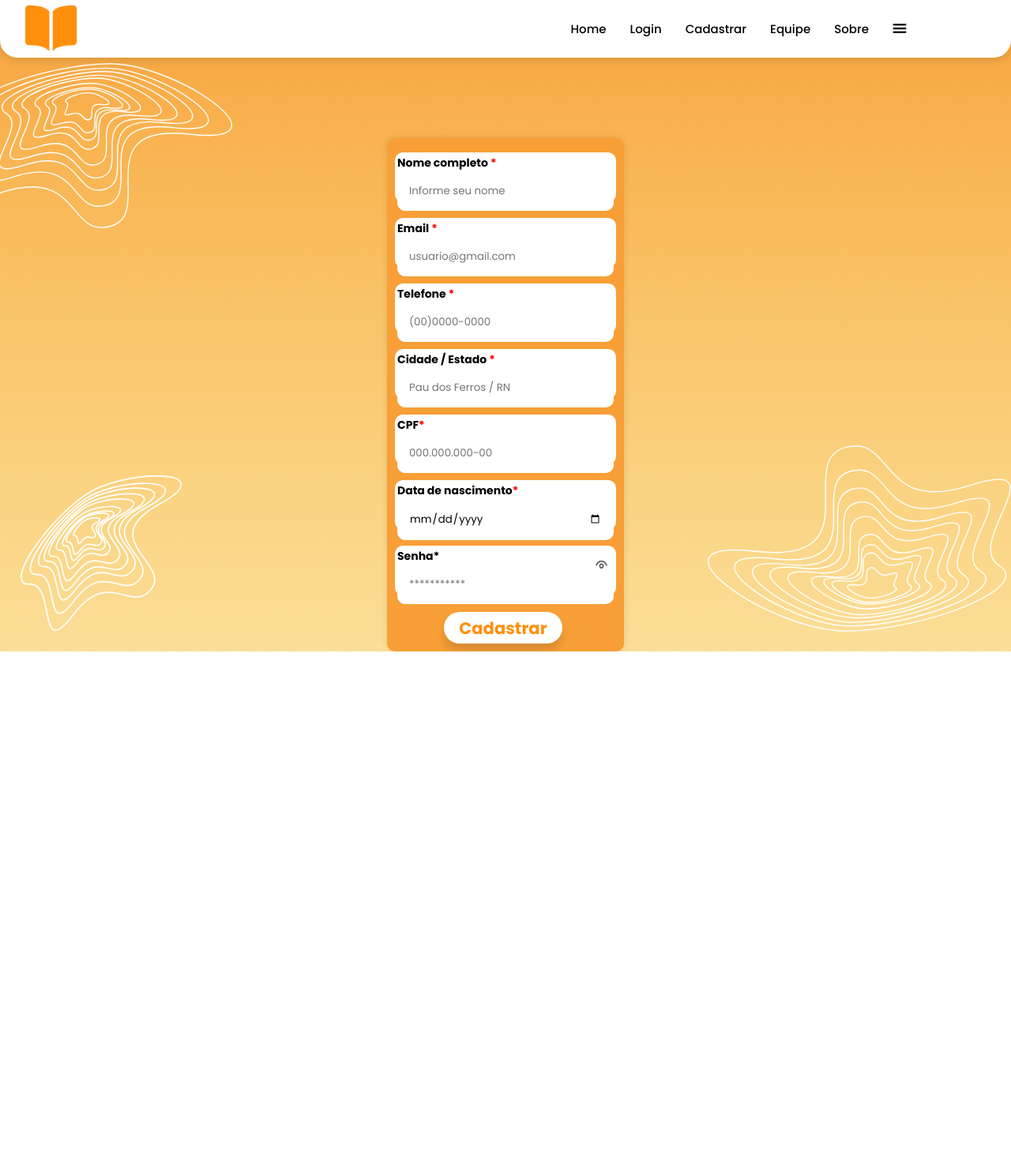
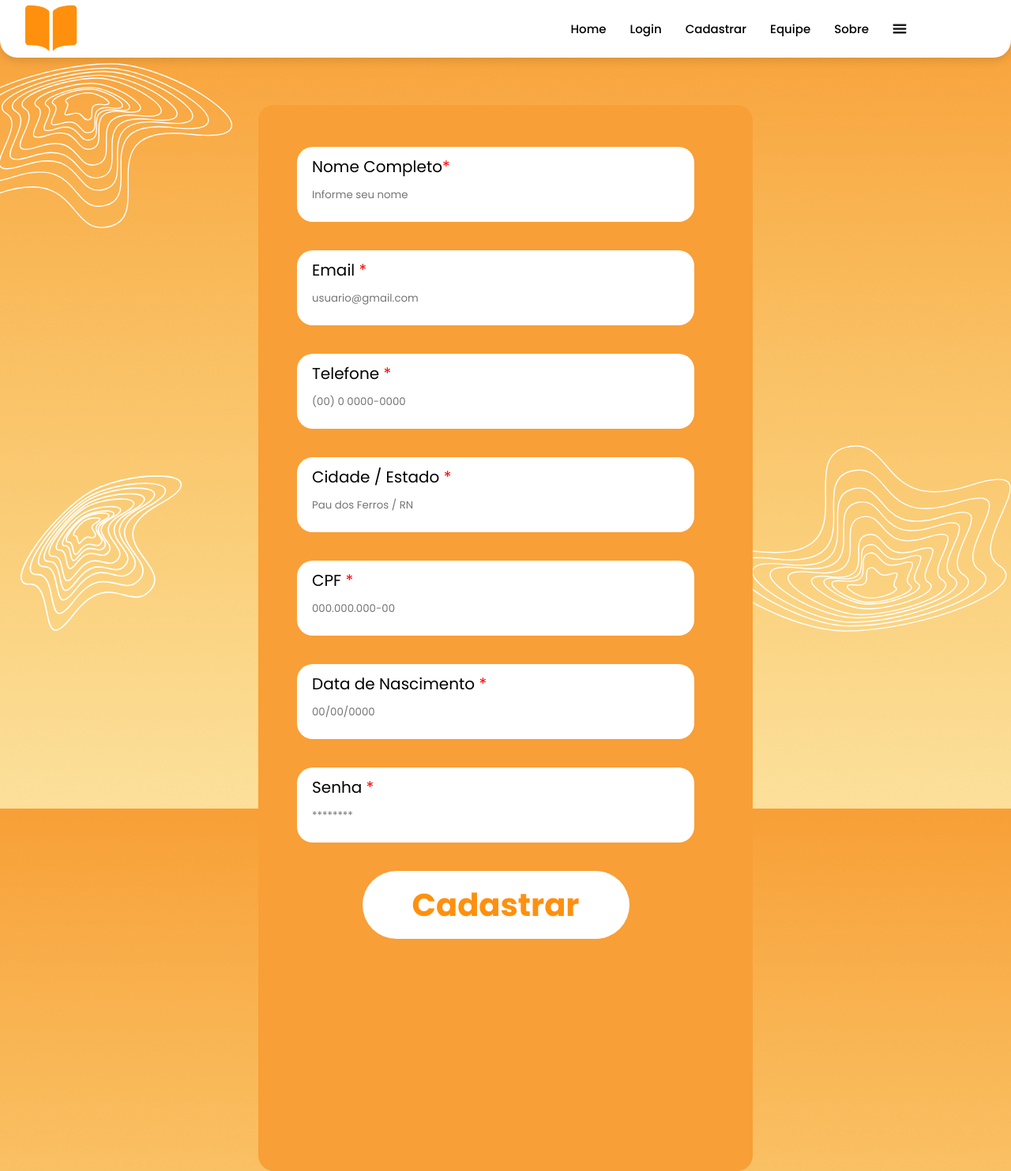
Before and after one commit to letsticia/CapacitacaoConjunta, a Django app: template biblioteca/templates/cadastrofun.html in a window 1280 px wide. Shown: the whole page at 79% size. Before the commit the page ends 825 px from the top, so only its background shows below. Run offline with Django 5.2, Linux system fonts and the light colour scheme; the template is opened without the code that fills it, so the values that code supplies are empty.

Commit message:
front atualizado

```diff
--- a/biblioteca/templates/cadastrofun.html
+++ b/biblioteca/templates/cadastrofun.html
@@ -3,8 +3,9 @@
 
 <head>
     <meta charset="UTF-8">
+    <meta http-equiv="X-UA-Compatible" content="IE=edge">
     <meta name="viewport" content="width=device-width, initial-scale=1.0">
-    <title>Cadastro</title>
+    <title>Cadastrar Funcionário</title>
     <link rel="stylesheet" href="styles/cadastrofun.css">
     <link rel="preconnect" href="https://fonts.googleapis.com">
     <link rel="preconnect" href="https://fonts.gstatic.com" crossorigin>
@@ -13,10 +14,10 @@
         rel="stylesheet">
 </head>
 
-<body class="background">
+<body>
     <header>
         <div class="container-logo">
-            <img class="logo" src="assets/svg/ion_book.svg" alt="">
+            <img class="logo" src="assets/svg/ion_book.svg">
         </div>
         <nav class="navbar">
             <ul>
@@ -25,7 +26,7 @@
                 <li><a href="#">Cadastrar</a></li>
                 <li><a href="#">Equipe</a></li>
                 <li><a href="#">Sobre</a></li>
-                <li><img src="assets/svg/Vector.svg" alt="Mais opções"></li>
+                <img src="assets/svg/Vector.svg">
             </ul>
         </nav>
     </header>
@@ -34,53 +35,41 @@
     <img src="assets/svg/Group 33.svg" class="wave2">
     <img src="assets/svg/Group 34.svg" class="wave3">
 
-    <section>
-      <div class="cadastro">
+    <div class="waitmaincontainer">
+        <div class="formcontainer">
             <form>
-          <div class="form-group">
-
-            <div class="nome">
-            <label for="nome">Nome completo <span>*</span></label>
-            <input type="text" class="usuario" name="usuario" placeholder="Informe seu nome">
+                <div class="namecontainer">
+                    <p>Nome Completo<span class="red">*</span></p>
+                    <input type="text" name="nome" placeholder="Informe seu nome">
                 </div>
-
-            <div class="nome">
-              <label for="password">Email <span>*</span></label>
-              <input type="email" name="Senha" placeholder="usuario@gmail.com">
+                <div class="emailcontainer">
+                    <p>Email <span class="red">*</span></p>
+                    <input type="text" name="email" placeholder="usuario@gmail.com">
                 </div>
-
-            <div class="nome">
-              <label for="password">Telefone <span>*</span></label>
-              <input type="number" name="Senha" placeholder="(00)0000-0000">
+                <div class="telcontainer">
+                    <p>Telefone <span class="red">*</span></p>
+                    <input type="text" name="telefone" placeholder="(00) 0 0000-0000">
                 </div>
-            <div class="nome">
-              <label for="password">Cidade / Estado <span>*</span></label>
-              <input type="text" name="Senha" placeholder="Pau dos Ferros / RN">
+                <div class="cidadecontainer">
+                    <p>Cidade / Estado <span class="red">*</span></p>
+                    <input type="text" name="cidade" placeholder="Pau dos Ferros / RN">
                 </div>
-              <div class="nome">
-                <label for="password">CPF<span>*</span></label>
-                <input type="number" name="Senha" placeholder="000.000.000-00">
+                <div class="cpfcontainer">
+                    <p>CPF <span class="red">*</span></p>
+                    <input type="text" name="cpf" placeholder="000.000.000-00">
                 </div>
-                <div class="nome">
-                  <label for="password">Data de nascimento<span>*</span></label>
-                  <input type="date" name="Senha" placeholder="(00)0000-0000">
+                <div class="nasccontainer">
+                    <p>Data de Nascimento <span class="red">*</span></p>
+                    <input type="text" name="datanascimento" placeholder="00/00/0000">
                 </div>
-                  <div class="senha">
-                    <label for="password">Senha<span>*</span></label>
-                    <input type="password" name="Senha" placeholder="***********">
-                    <span class="show-password"><img src="assets/svg/iconoir_ey.svg" alt=""></span>
+                <div class="senhacontainer">
+                    <p>Senha <span class="red">*</span></p>
+                    <input type="text" name="senha" placeholder="********">
                 </div>
-
-                  </div>
-
-                  <div class="bottom">
-                    <button class="cadastrar"
-                    type="submit">Cadastrar</button>
-                  </div>
-
-          </div>
+                <input type="submit" value="Cadastrar" class="delete">
             </form>
         </div>
+    </div>
+</body>
 
-</body>
 </html>
--- a/biblioteca/templates/styles/cadastrofun.css
+++ b/biblioteca/templates/styles/cadastrofun.css
@@ -1,9 +1,12 @@
 * {
-  padding: 0;
-  margin: 0;
+  padding: 0px;
+  margin: 0px;
   font-family: "Poppins", sans-serif;
-  box-sizing: border-box;
 }
+
+/* html{
+  height: 1024px;
+} */
 
 a {
   text-decoration: none;
@@ -20,6 +23,22 @@
   border-radius: 0px 0px 22px 22px;
   box-shadow: 0px 4px 12px 0px #0000001F;
   justify-content: flex-end;
+  width: 100%;
+}
+
+.container-logo {
+  display: flex;
+  justify-content: center;
+}
+
+.logo {
+  margin-right: 600px;
+  justify-content: center;
+  align-items: center;
+}
+
+.menubar {
+  margin-left: 47.6px;
 }
 
 .navbar ul {
@@ -35,143 +54,15 @@
   font-size: 15px;
 }
 
-.container-logo {
-  display: inline-flex;
+body {
+  background-image: url("../assets/img/background.png");
+  background-attachment: fixed;
+  display: flex;
+  align-items: center;
   justify-content: center;
-}
-
-.logo {
-  margin-right: 600px;
-  justify-content: center;
-  align-items: center;
-}
-
-body {
-  background-image: url(../assets/img/Rectangle\ 1.png);
-  background-position: center;
-  margin: 0;
-  padding: 0;
-  height: 100vh;
-  background-size: cover;
-  background-repeat: no-repeat;
-}
-
-.background:before {
-  content: '';
-  position: absolute;
-  top: 0;
-  left: 0;
-  width: 100%;
-  height: 100%;
-  z-index: -1;
-}
-
-.cadastro {
-  height: 650px;
-  width: 300px;
-  margin: 100px auto;
-  padding: 10px;
-  background-color: #F89F37;
-  border-radius: 10px;
-  box-shadow: 0 0 10px rgba(0, 0, 0, 0.1);
-  transform: translate(-50%, -50%);
-  top: 50%;
-  left: 50%;
-  position: absolute;
-  font-family: 'Poppins', sans-serif;
-  font-weight: bold;
-  font-size: 14px;
-}
-
-.form-group{
-  margin-top: 8px;
-}
-
-.nome{
-  margin-bottom: 20px;
-  background-color: white;
   flex-direction: column;
-  display: flex;
-  border-radius: 10px;
-  padding: 3px;
-  height: 63px;
-}
-
-.nome span{
-  color: red;
-}
-
-.email{
-  margin-top: 1px;
-  background-color: white;
-  flex-direction: column;
-  display: flex;
-  border-radius: 10px;
-  padding: 3px;
-  height: 63px;
-}
-
-.email span{
-  color: red;
-}
-
-.telefone{
-  margin-top: 9px;
-  background-color: white;
-  flex-direction: column;
-  display: flex;
-  border-radius: 10px;
-  padding: 3px;
-  height: 63px;
-}
-
-.cidade{
-  margin-top: 9px;
-  background-color: white;
-  flex-direction: column;
-  display: flex;
-  border-radius: 10px;
-  padding: 3px;
-  height: 63px;
-}
-
-.senha{
-  margin-top: 15px;
-  background-color: white;
-  flex-direction: column;
-  display: flex;
-  border-radius: 10px;
-  padding: 3px;
-  height: 63px;
-}
-
-.form-group input {
-  width: 100%;
-  padding: 15px;
-  border: 1px solid white;
-  border-radius: 10px;
-  margin-bottom: 10px;
-  outline: none;
-  border: none;
-}
-
-.cadastrar{
-  width: 150px;
-  height: 40px;
-  border: white;
-  border-radius: 100px;
-  font-family: 'Poppins', sans-serif;
-  font-weight: bold;
-  font-size: 21px;
-  position: inherit;
-  box-shadow: 0px 10px 12px 0px #0000001F;
-  justify-content: flex-end;
-  transition: transform 0.5s ease;
-  background-color: white;
-  color: #FF900E;
-}
-.cadastrar:hover{
-  transform: scale(1.1);
+  /* width: 100%; */
+  /* height: 100vh; */
 }
 
 .waves {
@@ -201,16 +92,229 @@
   width: 30%;
 }
 
-.show-password {
-  position: absolute;
-  top: 530px;
-  right: 20px;
-  height: auto;
+.waitmaincontainer{
+  background-color: #F89F37;
+  width: 626px;
+  height: 1350px;
+  border-radius: 20px;
+  display: flex;
+  align-items: center;
+  justify-content: space-between;
+  flex-direction: column;
+  margin-top: 60px;
+  text-align: center;
 }
 
-.bottom{
-  position: absolute;
-  bottom: 50px;
-  left: 24%;
-  transform: translateX(-50%);
+.notiicon{
+  width: 107px;
+  height: 107px;
 }
+
+.waitmaincontainer p{
+  color: #fff;
+  font-size: 32px;
+  margin: 0px 60px;
+}
+.formcontainer{
+  display: flex;
+  justify-content: space-between;
+  margin: 53px 61px 61px 36px;
+}
+
+.delete{
+  border: none;
+  background-color: #fff;
+  color: #FF900E;
+  width: 338px;
+  height: 86px;
+  border-radius: 50px;
+  font-size: 40px;
+  box-shadow: 0px 4px 4px 3px rgba(0, 0, 0, 0,.26);
+  -webkit-box-shadow: 0px 4px 4px 3px rgba(0, 0, 0, 0,.26);
+  -moz-box-shadow: 0px 4px 4px 3px rgba(0, 0, 0, 0.26);
+  font-weight: bold;
+  margin-bottom: 75px;
+}
+
+.namecontainer{
+  background-color: #fff;
+  border-radius: 20px;
+  height: 95px;
+  width: 503px;
+  display: flex;
+  flex-direction: column;
+  justify-content: space-between;
+  align-items: start;
+  margin-bottom: 36px;
+}
+
+.namecontainer p{
+  color: #000;
+  font-size: 20px;
+  margin: 10px 0px 0px 19px;
+}
+
+.namecontainer input{
+  border: none;
+  width: 219px;
+  margin-bottom: 24px;
+  margin-left: 19px;
+  color: #a5a5a5;
+}
+
+.emailcontainer{
+  background-color: #fff;
+  border-radius: 20px;
+  height: 95px;
+  width: 503px;
+  display: flex;
+  flex-direction: column;
+  justify-content: space-between;
+  align-items: start;
+  margin-bottom: 36px;
+}
+.emailcontainer p{
+  color: #000;
+  font-size: 20px;
+  margin: 10px 0px 0px 19px;
+}
+.emailcontainer input{
+  border: none;
+  width: 267px;
+  margin-bottom: 24px;
+  margin-left: 19px;
+  color: #a5a5a5;
+}
+.telcontainer{
+  background-color: #fff;
+  border-radius: 20px;
+  height: 95px;
+  width: 503px;
+  display: flex;
+  flex-direction: column;
+  justify-content: space-between;
+  align-items: start;
+  margin-bottom: 36px;
+}
+
+.telcontainer p{
+  color: #000;
+  font-size: 20px;
+  margin: 10px 0px 0px 19px;
+}
+
+.telcontainer input{
+  border: none;
+  width: 219px;
+  margin-bottom: 24px;
+  margin-left: 19px;
+  color: #a5a5a5;
+}
+
+.cidadecontainer{
+  background-color: #fff;
+  border-radius: 20px;
+  height: 95px;
+  width: 503px;
+  display: flex;
+  flex-direction: column;
+  justify-content: space-between;
+  align-items: start;
+  margin-bottom: 36px;
+}
+
+.cidadecontainer p{
+  color: #000;
+  font-size: 20px;
+  margin: 10px 0px 0px 19px;
+}
+
+.cidadecontainer input{
+  border: none;
+  width: 219px;
+  margin-bottom: 24px;
+  margin-left: 19px;
+  color: #a5a5a5;
+}
+
+.cpfcontainer{
+  background-color: #fff;
+  border-radius: 20px;
+  height: 95px;
+  width: 503px;
+  display: flex;
+  flex-direction: column;
+  justify-content: space-between;
+  align-items: start;
+  margin-bottom: 36px;
+}
+
+.cpfcontainer p{
+  color: #000;
+  font-size: 20px;
+  margin: 10px 0px 0px 19px;
+}
+
+.cpfcontainer input{
+  border: none;
+  width: 219px;
+  margin-bottom: 24px;
+  margin-left: 19px;
+  color: #a5a5a5;
+}
+
+.nasccontainer{
+  background-color: #fff;
+  border-radius: 20px;
+  height: 95px;
+  width: 503px;
+  display: flex;
+  flex-direction: column;
+  justify-content: space-between;
+  align-items: start;
+  margin-bottom: 36px;
+}
+
+.nasccontainer p{
+  color: #000;
+  font-size: 20px;
+  margin: 10px 0px 0px 19px;
+}
+
+.nasccontainer input{
+  border: none;
+  width: 219px;
+  margin-bottom: 24px;
+  margin-left: 19px;
+  color: #a5a5a5;
+}
+
+.senhacontainer{
+  background-color: #fff;
+  border-radius: 20px;
+  height: 95px;
+  width: 503px;
+  display: flex;
+  flex-direction: column;
+  justify-content: space-between;
+  align-items: start;
+  margin-bottom: 36px;
+}
+
+.senhacontainer p{
+  color: #000;
+  font-size: 20px;
+  margin: 10px 0px 0px 19px;
+}
+
+.senhacontainer input{
+  border: none;
+  width: 219px;
+  margin-bottom: 24px;
+  margin-left: 19px;
+  color: #a5a5a5;
+}
+
+.red{
+  color: red;
+}
```
Also changed, not shown: biblioteca/templates/styles/wait_page.css (added, +126 -0 lines), biblioteca/templates/wait_page.html (added, +51 -0 lines). Lines whose indentation alone changed are shown as unchanged.
